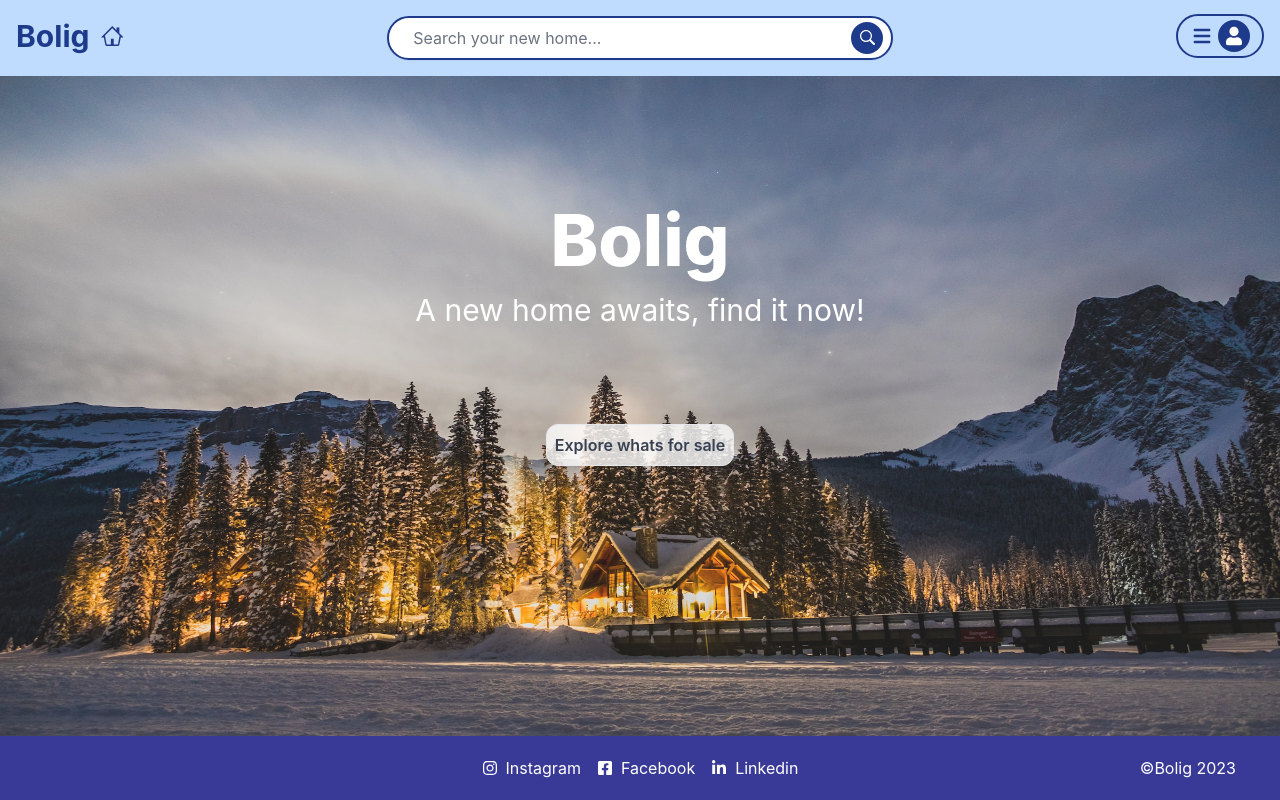
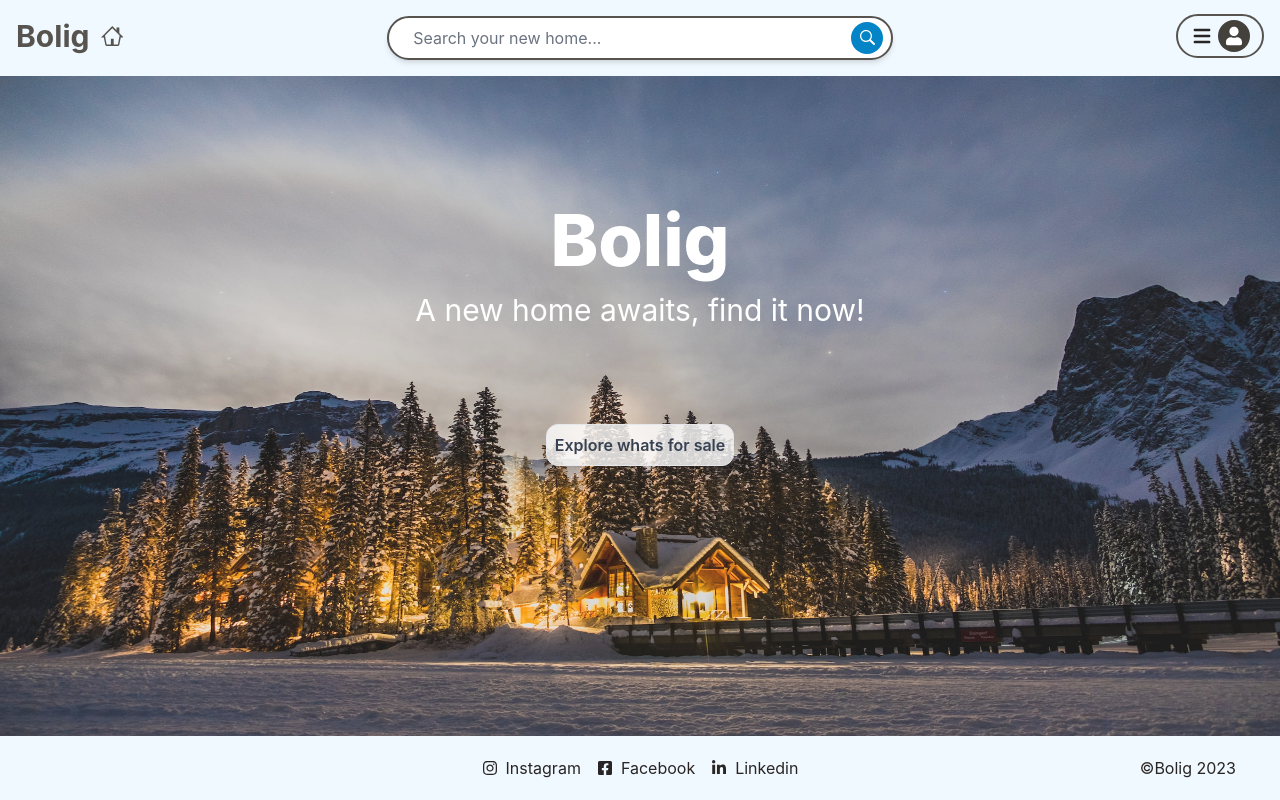
Before and after one commit to MaxAndreasLundin/bolig-web, a Next.js app: page / in a window 1280 px wide. Built offline with nearby package versions, Linux system fonts and the light colour scheme.

Commit message:
add styling and search funtion in residenceList

```diff
--- a/app/globals.css
+++ b/app/globals.css
@@ -45,7 +45,7 @@ a {
 }
 
 .link-mobile {
-  @apply flex items-center justify-center p-4 w-full border-b hover:bg-blue-100 hover:rounded-md hover:scale-110;
+  @apply flex items-center justify-center p-4 w-full border-b hover:border-b-sky-600 hover:rounded-md hover:scale-110;
 }
 
 
--- a/app/residenceForSale/page.tsx
+++ b/app/residenceForSale/page.tsx
@@ -1,14 +1,32 @@
-import React from 'react'
+"use client"
+import React, { useState, useEffect } from 'react'
 import ResidenceCard from '../../components/card/ResidenceCard'
 import { ResidenceList } from '../../components/helpers/ResidenceList'
 
+
 const residenceForSale = () => {
+
+  const filterList = ResidenceList.filter((value) => {
+    const result = localStorage.getItem("searchData")
+
+    if(result) {
+      const {area, city, price, room, typeOfResidence } = JSON.parse(result);
+
+      return (
+      value.city.toLowerCase().includes(city.toLowerCase()) &&
+      value.typeOfResidence.includes(typeOfResidence)
+      )
+    }
+    return true
+
+  })
+
   return (
     <div className='bg-white text-gray-500'>
       <div className='p-2 my-10 border-b'>
         <h1 className='text-4xl font-semibold pb-4'>Residence for sale</h1>
       </div>
-      {ResidenceList.map((resident) => {
+      {filterList.map((resident) => {
         return (
           <div key={resident.id}>
             <ResidenceCard
--- a/components/Footer.tsx
+++ b/components/Footer.tsx
@@ -3,7 +3,7 @@ import { FaInstagram, FaFacebookSquare, FaLinkedinIn } from "react-icons/fa";
 
 const Footer = () => {
   return (
-    <div className="bg-[#393a97] w-full flex-shrink-0 p-5 text-white">
+    <div className="bg-sky-50 w-full flex-shrink-0 p-5 text-stone-800">
       <div className="grid h-full w-full grid-cols-1 sm:grid-cols-4">
         <div className="flex w-full items-center justify-center gap-2 text-sm sm:col-span-2 sm:col-start-2 sm:text-base">
           <FaInstagram />
--- a/components/Navbar.tsx
+++ b/components/Navbar.tsx
@@ -16,11 +16,11 @@ const Navbar = () => {
 
   return (
     <>
-      <header className="sticky top-0 z-50 grid grid-cols-4 bg-blue-200 p-1 px-2 sm:p-2">
+      <header className="sticky top-0 z-50 grid grid-cols-4 bg-sky-50 p-1 px-2 sm:p-2">
         {/*left*/}
-        <div className="relative flex items-center h-14 text-blue-900">
+        <div className="relative flex items-center h-14 text-stone-600">
           <Link href={"/"} className="flex justify-center items-center gap-1">
-            <h1 className="w-full pl-2 text-3xl font-bold text-blue-900">Bolig</h1>
+            <h1 className="w-full pl-2 text-3xl font-bold">Bolig</h1>
             <GoHome className="text-3xl" />
           </Link>
         </div>
@@ -32,7 +32,7 @@ const Navbar = () => {
 
         {/*right*/}
         <div className="flex items-center justify-end gap-2 pr-2 h-14">
-          <div className="flex items-center gap-1 rounded-full border-blue-900 text-blue-900 border-2 py-1 px-3 hover:bg-blue-100">
+          <div className="flex items-center gap-1 rounded-full border-stone-600 text-stone-800 border-2 py-1 px-3 hover:bg-sky-100">
             <div
               className="block cursor-pointer"
               onClick={handleClick}
@@ -43,7 +43,7 @@ const Navbar = () => {
                 <MenuIcon className="h-6" />
               )}
             </div>
-            <div className="bg-blue-900 rounded-full py-1 px-2 ">
+            <div className="bg-stone-700 rounded-full py-1 px-2 ">
               <Link href={"login"}>
                 <FaUser className="h-6 text-white" />
               </Link>
@@ -55,7 +55,7 @@ const Navbar = () => {
       <div
         className={
           click
-            ? "fixed right-0 top-0 h-full w-full sm:w-[40%] md:w-[30%] lg:w-[20%] bg-blue-50 opacity-95 duration-500 ease-in z-20"
+            ? "fixed right-0 top-0 h-full w-full sm:w-[40%] md:w-[30%] lg:w-[20%] bg-sky-50 opacity-90 duration-500 ease-in z-20"
             : "fixed right-0 -top-full h-full w-full sm:w-[40%] md:w-[30%] lg:w-[20%] duration-500 ease-out z-20"
         }
       >
--- a/components/card/ResidenceCard.tsx
+++ b/components/card/ResidenceCard.tsx
@@ -13,7 +13,7 @@ const ResidenceCard = ({
   area,
 }: ResidenceListProps) => {
   return (
-    <div className="m-4 flex flex-col rounded-xl border bg-white text-gray-600 shadow-xl md:flex-row lg:w-[60%]">
+    <div className="m-4 flex flex-col rounded-xl border bg-white text-gray-600 shadow-xl md:flex-row lg:w-[60%] cursor-pointer">
       <div className="relative h-52 w-[100%] rounded-xl md:w-[50%] lg:w-[40%]">
         <Image
           src={recidentImg}
--- a/components/helpers/ResidenceList.tsx
+++ b/components/helpers/ResidenceList.tsx
@@ -28,7 +28,7 @@ export const ResidenceList: ResidenceListProps[] = [
     title: "Norra Stationsgatan 54",
     city: "Stockholm",
     description: "Lorem ipsum dolor sit amet consectetur adipisicing elit. Numquam, sapiente.",
-    typeOfResidence: "apartment",
+    typeOfResidence: "house",
     price: 3500000,
     room: 2,
     area: 34,
--- a/components/searchBar/SearchBar.tsx
+++ b/components/searchBar/SearchBar.tsx
@@ -23,12 +23,13 @@ const SearchBar = () => {
     };
 
     console.log("New Search:", newSearch);
+    localStorage.setItem("searchData", JSON.stringify(newSearch))
     window.location.href = "/residenceForSale"
   };
 
   return (
     <div className="flex w-full flex-col items-center justify-center">
-      <div className="flex items-center justify-center rounded-full border-2 border-blue-900 bg-white md:w-[80%] md:shadow-sm">
+      <div className="flex items-center justify-center rounded-full border-2 border-stone-600 bg-white md:w-[80%] md:shadow-md">
         <input
           type="text"
           value={searchLocationInput}
@@ -36,7 +37,7 @@ const SearchBar = () => {
           placeholder="Search your new home..."
           className="flex-grow rounded-2xl border-none bg-transparent  p-2 text-sm text-gray-600 outline-none placeholder:text-xs sm:px-6 sm:text-base placeholder:sm:text-base"
         />
-        <div className="rounded-full bg-blue-900 md:mx-2">
+        <div className="rounded-full bg-sky-600 md:mx-2">
           <GoSearch className="m-1 hidden h-6 w-6 items-center justify-center p-1 text-2xl text-white md:flex " />
         </div>
       </div>
--- a/components/searchBar/SearchForm.tsx
+++ b/components/searchBar/SearchForm.tsx
@@ -47,7 +47,7 @@ const SearchForm = ({ onSearchForm }: SearchFormProps) => {
   return (
     <form
       onSubmit={onSubmit}
-      className="flex w-full flex-col rounded-2xl bg-blue-50 pt-6 text-gray-600 lg:w-[80%]"
+      className="flex w-full flex-col rounded-2xl bg-sky-50 pt-6 text-gray-600 lg:w-[80%]"
     >
       <div className="">
         <TypeOfResidence onTypeOfResidence={handleTypeOfLiving} />
```
